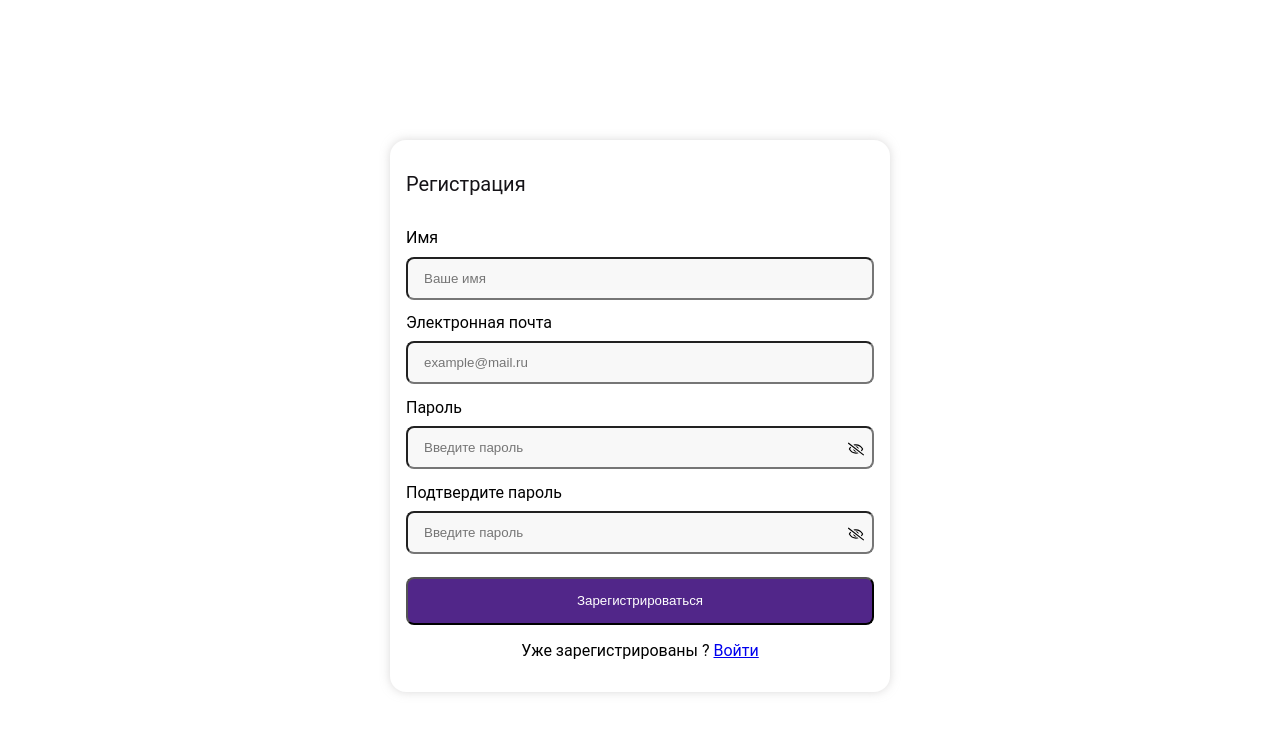
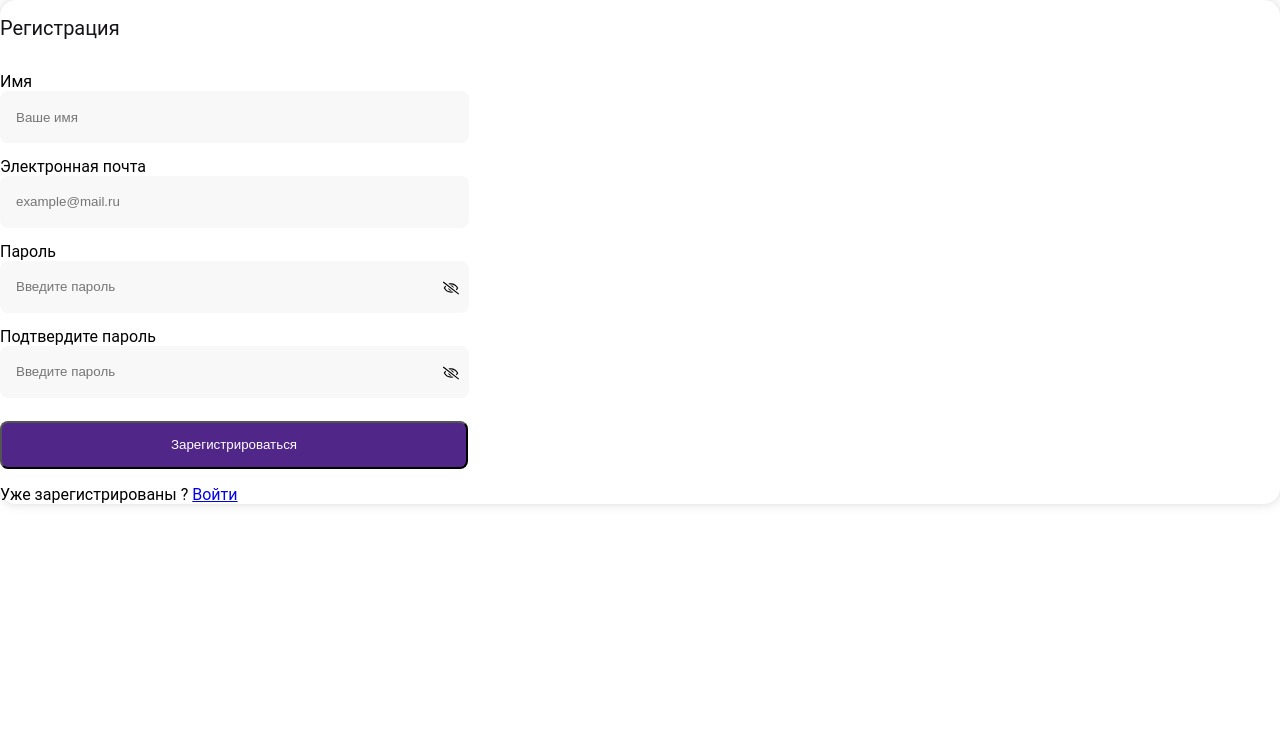
Before and after one commit to odil662/Antipov-test, a React (Create React App) app: page /register in a window 1280 px wide. Shown: the top 732 px of the page. Built offline with nearby package versions, Linux system fonts and the light colour scheme.

Commit message:
внес изменения стилей карточки

```diff
--- a/src/styles/index.css
+++ b/src/styles/index.css
@@ -23,20 +23,11 @@ body {
 
 .container {
   height: 100%;
-  padding: 16px;
-  border-radius: 16px;
-  background: rgba(255, 255, 255, 1);
-  display: flex;
-  align-items: center;
-  justify-content: center;
 }
 
 .card {
-  padding: 16px;
-  display: flex;
-  flex-direction: column;
-  align-items: center;
   border-radius: 16px;
+  background: rgba(255, 255, 255, 1);
   box-shadow: 0px 0px 10px 0px rgba(182, 179, 179, 0.5);
 }
 
@@ -74,10 +65,10 @@ label {
 }
 
 .input {
-  width: 94%;
-  margin-top: 2%;
+  width: 445px;
+  height: 28px;
   padding: 12px 8px 12px 16px;
-  gap: 8px;
+  border: 0px;
   border-radius: 8px;
   background: rgba(248, 248, 248, 1);
 }
@@ -96,7 +87,6 @@ label {
   height: 48px;
   margin-top: 2%;
   padding: 8px 12px 8px 12px;
-  gap: 8px;
   border-radius: 8px;
   background: rgba(81, 38, 137, 1);
   color: white;
```
